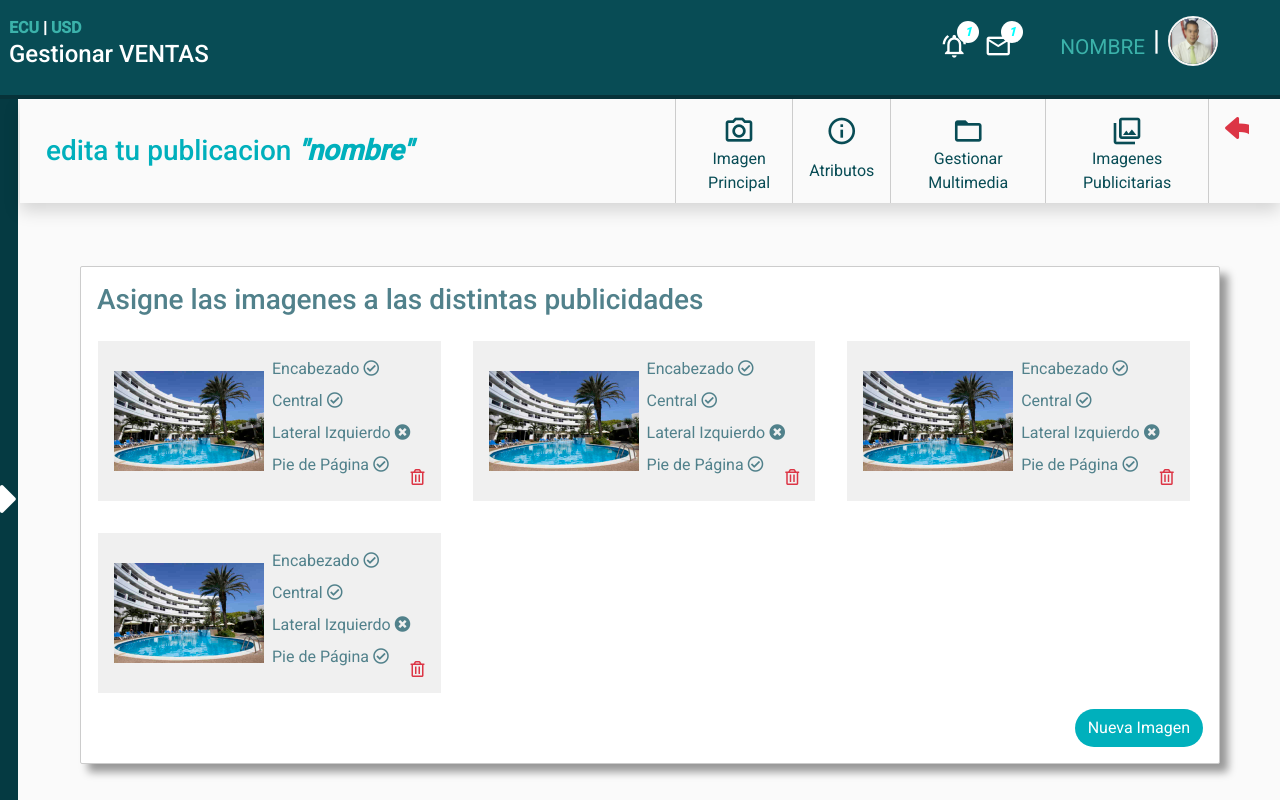
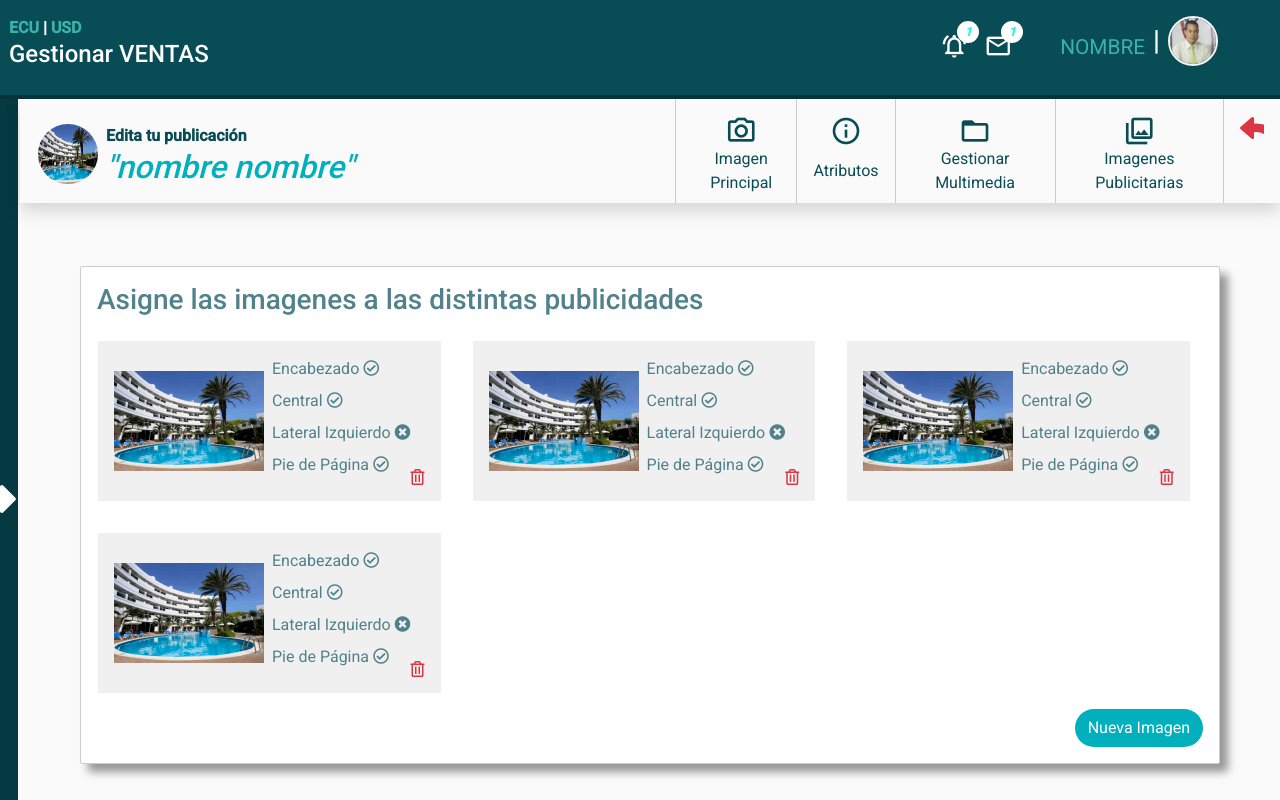
Before and after one commit to alfonsodav/smas-ventas, an Angular app: page /publicacion/publicitaria in a window 1280 px wide. Built offline with nearby package versions, Linux system fonts and the light colour scheme; what angular-bootstrap-md would draw is missing.

Commit message:
ajuste de publicacion

```diff
--- a/src/app/view/publicacion/cambiar-atributos/cambiar-atributos.component.html
+++ b/src/app/view/publicacion/cambiar-atributos/cambiar-atributos.component.html
@@ -1,11 +1,17 @@
 <nav class="nav navbar shadow d-block d-md-flex">
   <div class="titulo d-flex col-md-6 col-12">
-    <h3 class="pl-3 my-auto h3-responsive">edita tu publicacion <b class="font-italic">"nombre"</b></h3>
+    <div>
+      <img class="rounded-circle ml-2 mt-2" src="assets/images/sunsol-piscina-sm.jpg" alt="" width="60px" height="60px">
+    </div>
+    <div class="ml-2 mt-2">
+      <span class="font-weight-bolder" style="color: #084c55;">Edita tu publicación</span>
+      <h2 class="my-auto h3-responsive font-italic">"nombre nombre"</h2>
+    </div>
     <div id="regresar-titulo">
       <a class="nav-link"  routerLink="/publicaciones"><mat-icon class="fa fa-reply fa-2x text-danger"></mat-icon></a>
     </div>
   </div>
-  <div class="justify-content-end d-flex col-md-6 col-12 enlaces">
+    <div class="justify-content-end d-flex col-md-6 col-12 pr-0 enlaces">
     <div id="primero">
       <a class="nav-link" routerLink="/publicacion"><i class="material-icons-outlined">
         photo_camera
--- a/src/app/view/publicacion/gestionar/gestionar.component.html
+++ b/src/app/view/publicacion/gestionar/gestionar.component.html
@@ -1,11 +1,17 @@
 <nav class="nav navbar shadow d-block d-md-flex">
   <div class="titulo d-flex col-md-6 col-12">
-    <h3 class="pl-3 my-auto h3-responsive">edita tu publicacion <b class="font-italic">"nombre"</b></h3>
+    <div>
+      <img class="rounded-circle ml-2 mt-2" src="assets/images/sunsol-piscina-sm.jpg" alt="" width="60px" height="60px">
+    </div>
+    <div class="ml-2 mt-2">
+      <span class="font-weight-bolder" style="color: #084c55;">Edita tu publicación</span>
+      <h2 class="my-auto h3-responsive font-italic">"nombre nombre"</h2>
+    </div>
     <div id="regresar-titulo">
       <a class="nav-link"  routerLink="/publicaciones"><mat-icon class="fa fa-reply fa-2x text-danger"></mat-icon></a>
     </div>
   </div>
-  <div class="justify-content-end d-flex col-md-6 col-12 enlaces">
+    <div class="justify-content-end d-flex col-md-6 col-12 pr-0 enlaces">
     <div id="primero">
       <a class="nav-link" routerLink="/publicacion"><i class="material-icons-outlined">
         photo_camera
--- a/src/app/view/publicacion/publicitaria/publicitaria.component.html
+++ b/src/app/view/publicacion/publicitaria/publicitaria.component.html
@@ -1,11 +1,17 @@
 <nav class="nav navbar shadow d-block d-md-flex">
   <div class="titulo d-flex col-md-6 col-12">
-    <h3 class="pl-3 my-auto h3-responsive">edita tu publicacion <b class="font-italic">"nombre"</b></h3>
+    <div>
+      <img class="rounded-circle ml-2 mt-2" src="assets/images/sunsol-piscina-sm.jpg" alt="" width="60px" height="60px">
+    </div>
+    <div class="ml-2 mt-2">
+      <span class="font-weight-bolder" style="color: #084c55;">Edita tu publicación</span>
+      <h2 class="my-auto h3-responsive font-italic">"nombre nombre"</h2>
+    </div>
     <div id="regresar-titulo">
       <a class="nav-link"  routerLink="/publicaciones"><mat-icon class="fa fa-reply fa-2x text-danger"></mat-icon></a>
     </div>
   </div>
-  <div class="justify-content-end d-flex col-md-6 col-12 enlaces">
+    <div class="justify-content-end d-flex col-md-6 col-12 pr-0 enlaces">
     <div id="primero">
       <a class="nav-link" routerLink="/publicacion"><i class="material-icons-outlined">
         photo_camera
```
